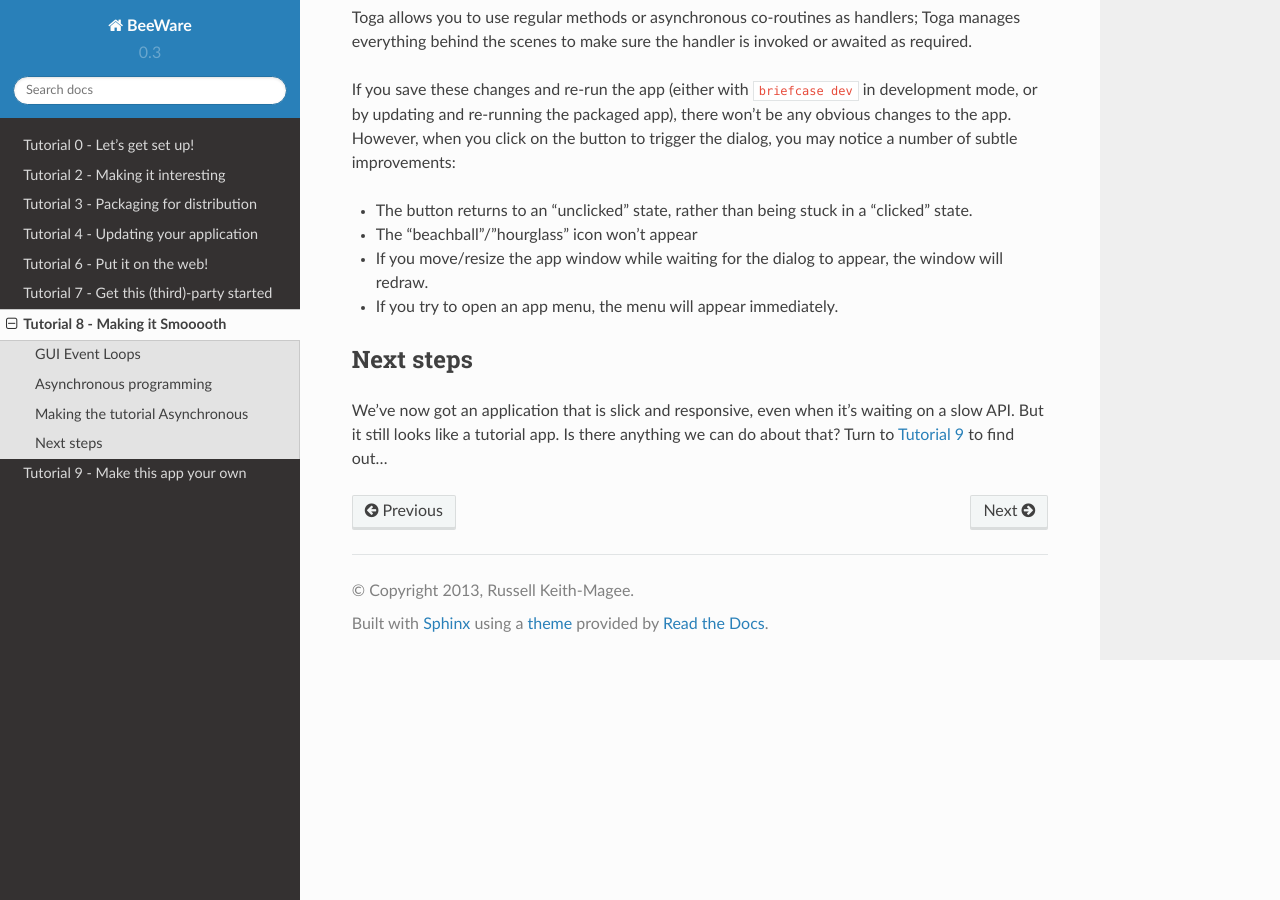
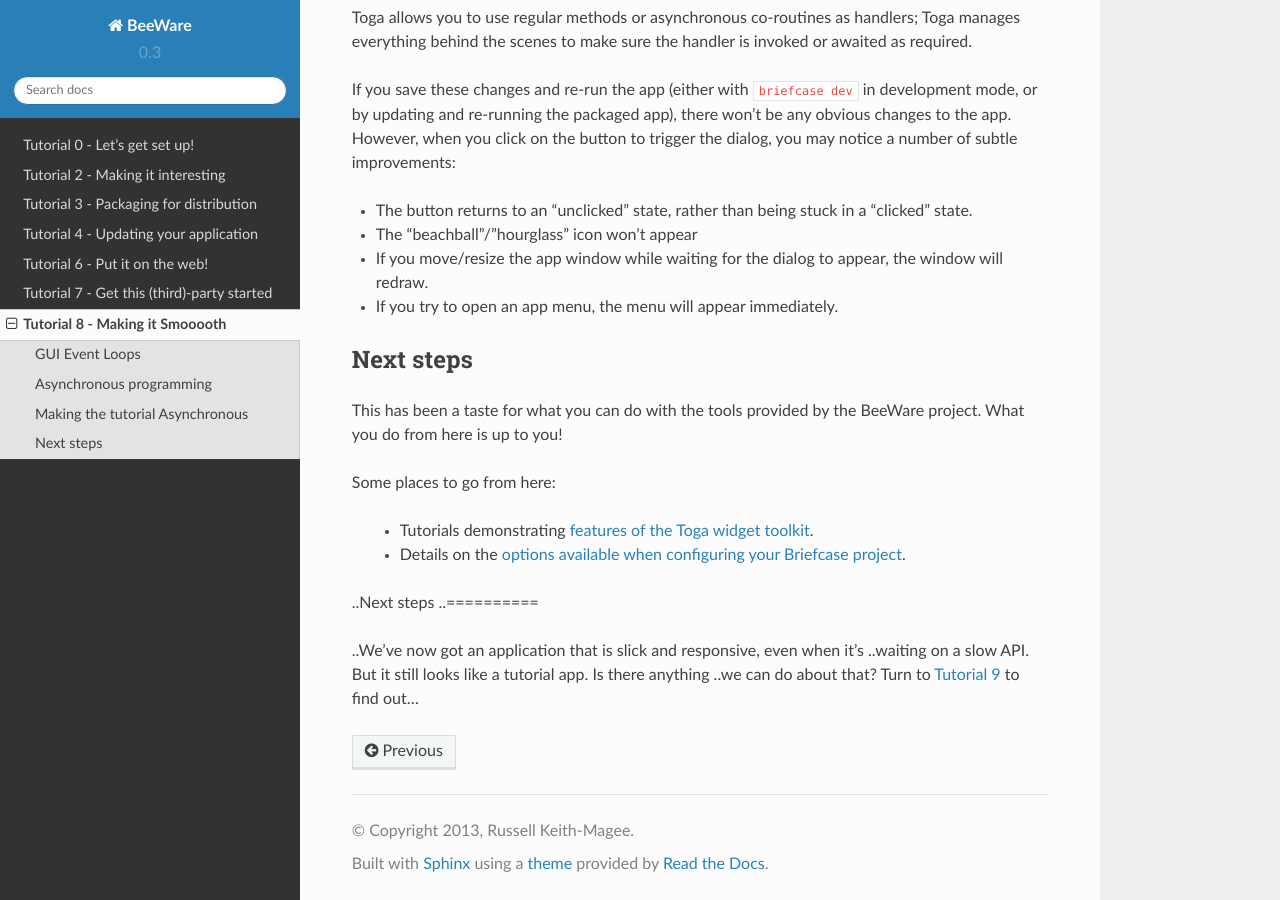
Before and after one commit to beeware/beeware, a Sphinx documentation site: the page built from docs/tutorial/tutorial-8.rst, in a window 1280 px wide and 900 px high, scrolled down 2533 px. Built offline with Sphinx 7.4.7 and the Read the Docs theme 2.0.0, drawn with Linux system fonts in a browser that asks for light colours; pages that are not in the unit, such as notebooks, are missing from menus.

Commit message:
Stop the tutorial trail where the learning ends.

```diff
--- a/docs/index.rst
+++ b/docs/index.rst
@@ -49,5 +49,3 @@ application in Python! <tutorial/tutorial-0>`
     tutorial/tutorial-6
     tutorial/tutorial-7
     tutorial/tutorial-8
-    tutorial/tutorial-9
-    tutorial/tutorial-10
--- a/docs/tutorial/tutorial-8.rst
+++ b/docs/tutorial/tutorial-8.rst
@@ -145,6 +145,19 @@ trigger the dialog, you may notice a number of subtle improvements:
 Next steps
 ==========
 
-We've now got an application that is slick and responsive, even when it's
-waiting on a slow API. But it still looks like a tutorial app. Is there anything
-we can do about that? Turn to :doc:`Tutorial 9 <tutorial-9>` to find out...
+This has been a taste for what you can do with the tools provided by the
+BeeWare project. What you do from here is up to you!
+
+Some places to go from here:
+
+ * Tutorials demonstrating `features of the Toga widget toolkit
+   <https://toga.readthedocs.io/en/latest/tutorial/index.html>`__.
+ * Details on the `options available when configuring your Briefcase project
+   <https://briefcase.readthedocs.io/en/latest/reference/index.html>`__.
+
+..Next steps
+..==========
+
+..We've now got an application that is slick and responsive, even when it's
+..waiting on a slow API. But it still looks like a tutorial app. Is there anything
+..we can do about that? Turn to :doc:`Tutorial 9 <tutorial-9>` to find out...
```
